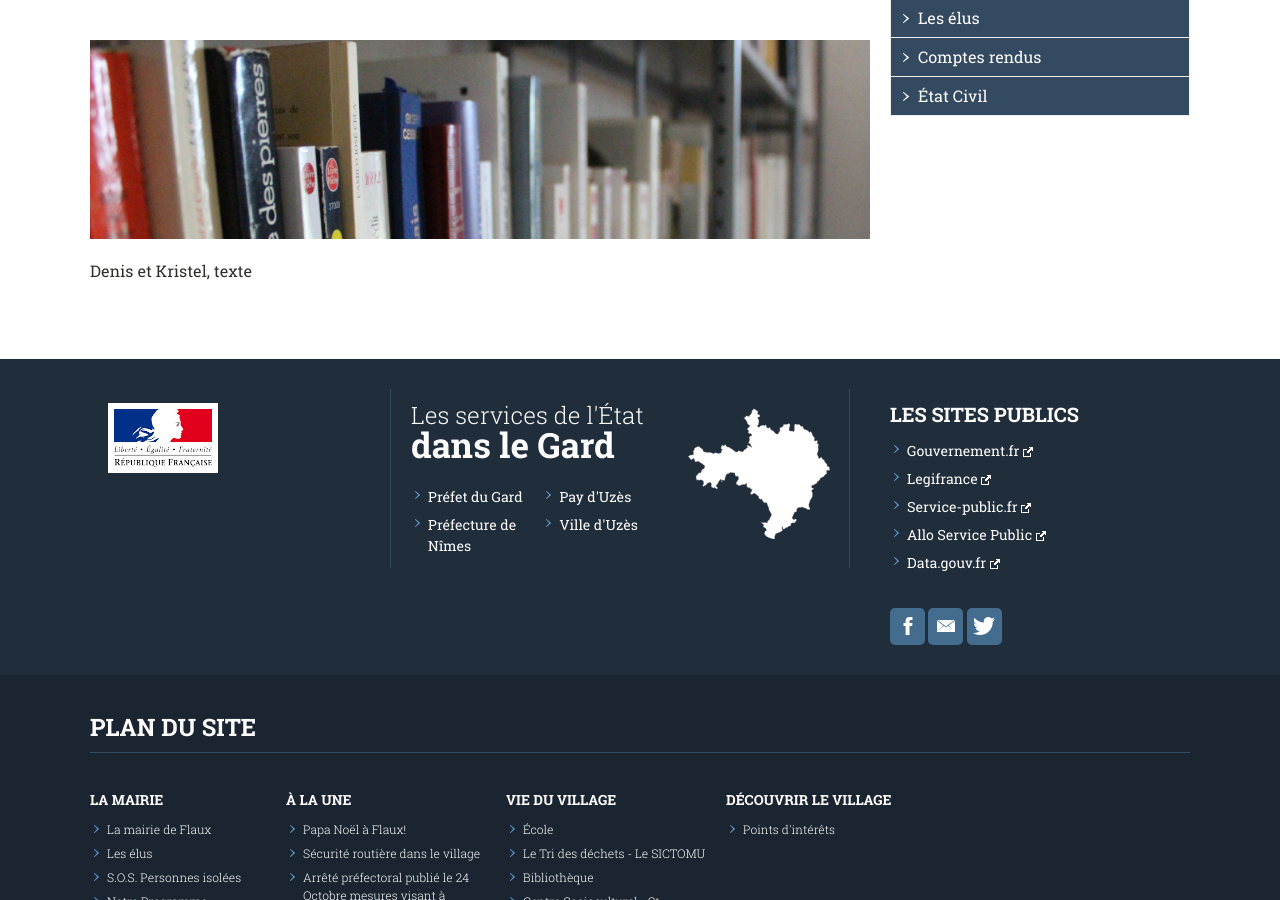
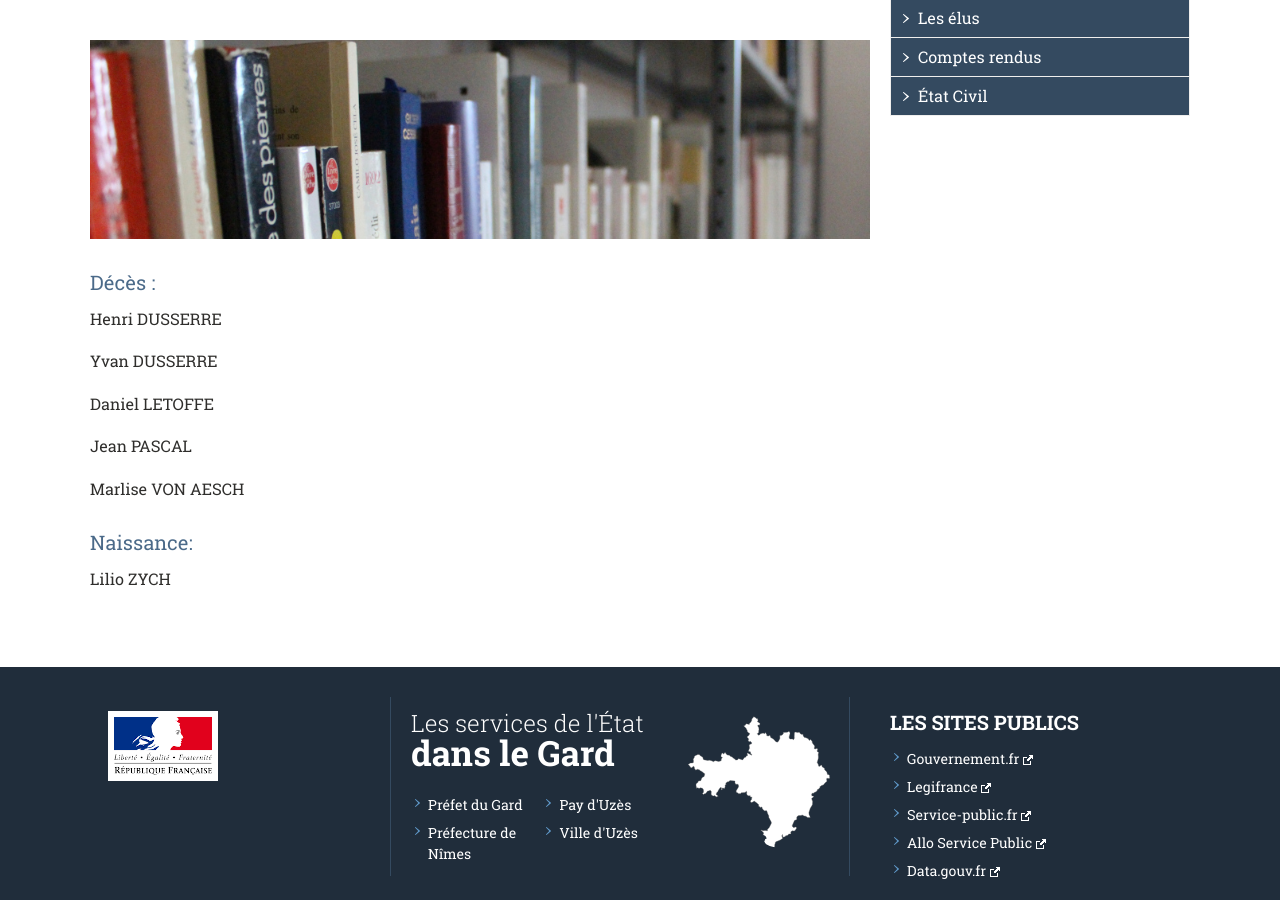
Before and after one commit to Flaux-Village/flaux-village.github.io, a Jekyll site: the page built from etatcivil.md, in a window 1280 px wide and 900 px high, scrolled down 342 px. Built offline with Jekyll 4.4.1, drawn with Linux system fonts in a browser that asks for light colours; our own code applies the rules of GitHub Pages for plain Markdown files.

Commit message:
Update etatcivil.md

```diff
--- a/etatcivil.md
+++ b/etatcivil.md
@@ -19,4 +19,19 @@ menu_secondaire:
   addresse: /etatcivil.html
 
 ---
-Denis et Kristel, texte
+
+## Décès :
+
+Henri DUSSERRE
+
+Yvan DUSSERRE
+
+Daniel LETOFFE
+
+Jean PASCAL
+
+Marlise VON AESCH
+
+## Naissance:
+
+Lilio ZYCH
```
